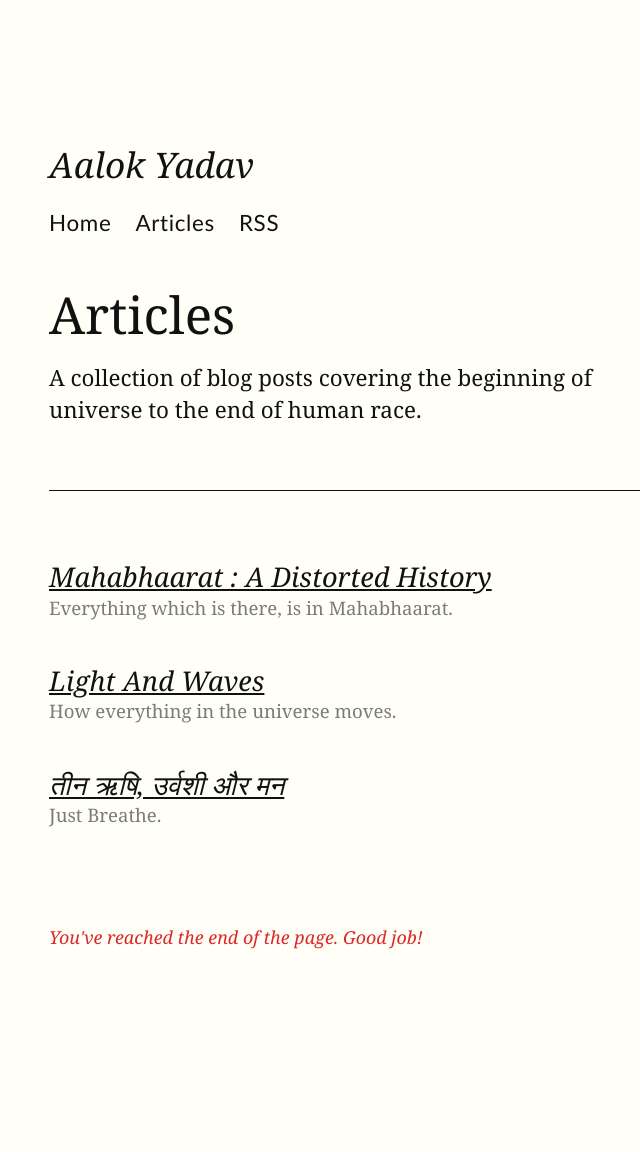
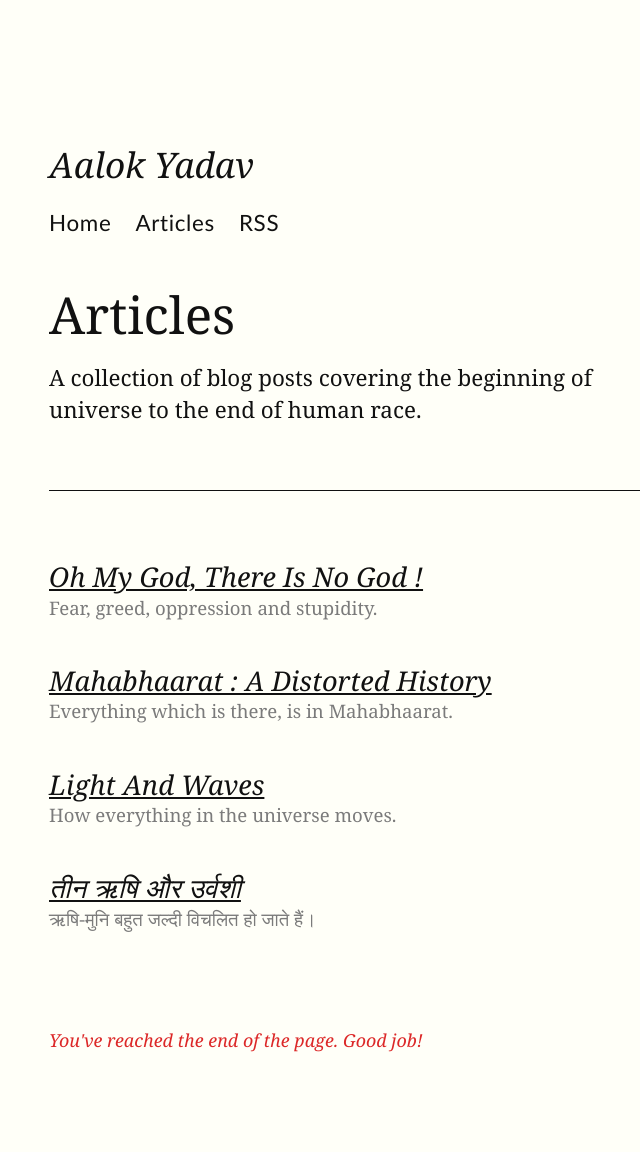
Before and after one commit to aalokyadav96/flexedblog, a Jekyll site: the page built from articles/index.md, in a window 1280 px wide. Shown: the whole page, without its empty margins (111-751 px from the left). Built offline with Jekyll 4.4.1, drawn with Linux system fonts in a browser that asks for light colours; before the commit the page ends 1049 px from its top, so only the background shows below that.

Commit message:
to be continued

```diff
--- a/_posts/2021-07-01-desires-story-osho.markdown
+++ b/_posts/2021-07-01-desires-story-osho.markdown
@@ -1,7 +1,7 @@
 ---
 layout: post
-title:  "तीन ऋषि, उर्वशी और मन"
-tagline: "Just Breathe."
+title:  "तीन ऋषि और उर्वशी"
+tagline: "ऋषि-मुनि बहुत जल्दी विचलित हो जाते हैं।"
 date:   2021-07-01
 categories: story osho
 ---
--- /dev/null
+++ b/_posts/2021-07-02-aint-no-god.markdown
@@ -0,0 +1,25 @@
+---
+layout: post
+title:  "Oh My God, there is no god !"
+tagline: "Fear, greed, oppression and stupidity."
+date:   2021-07-02
+categories: religion history politics
+---
+
+We will discuss it in 4 phases of human history.
+
+### Pre-Historic
+
+<p>
+    Let's start where it all began. They were afraid of floods, fires, Lightening, Thunder etc. because people used to get killed by them. So, they started offering eatables to the natural scary things so that they don't kill them. That is where the offerings culture started.
+</p>
+
+### Ancient humans
+
+<p>
+    Fast forward to the beginning of civilizations,
+</p>
+
+### Kingdoms
+
+### Modern Times
```
Also changed, not shown: other parts of _posts/2021-07-01-desires-story-osho.markdown (+3 -0 lines).
